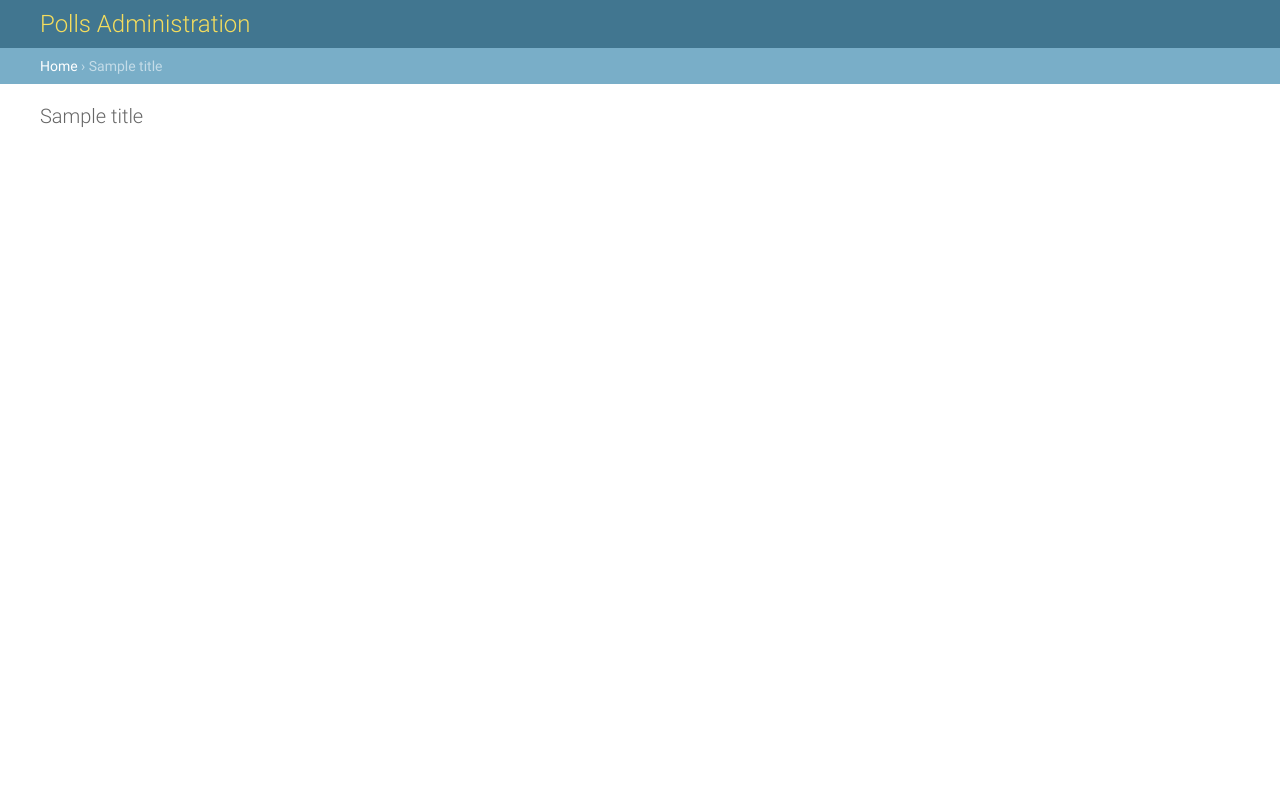
After one commit to GuroKung/django-sample-app, a Django app: template templates/admin/base_site.html in a window 1280 px wide. The commit adds this page. Run offline with Django 3.2, Linux system fonts and the light colour scheme; the template is opened without the code that fills it: most values are stand-ins (such as "Sample title", 1, 10 or a date in 2020); parts of the project's set-up code (start-up, migrations or seed data) failed here and were passed over.

Commit message:
customize admin page

```diff
--- a/mysite/settings.py
+++ b/mysite/settings.py
@@ -55,7 +55,7 @@ ROOT_URLCONF = 'mysite.urls'
 TEMPLATES = [
     {
         'BACKEND': 'django.template.backends.django.DjangoTemplates',
-        'DIRS': [],
+        'DIRS': [os.path.join(BASE_DIR, 'templates')],
         'APP_DIRS': True,
         'OPTIONS': {
             'context_processors': [
--- a/polls/models.py
+++ b/polls/models.py
@@ -15,6 +15,10 @@ class Question(models.Model):
         now = timezone.now()
         return now - datetime.timedelta(days=1) <= self.pub_date <= now
 
+    was_published_recently.admin_order_field = 'pub_date'
+    was_published_recently.boolean = True
+    was_published_recently.short_description = 'Published recently?'
+
 
 class Choice(models.Model):
     question = models.ForeignKey(Question, on_delete=models.CASCADE)
--- /dev/null
+++ b/polls/static/polls/style.css
@@ -0,0 +1,6 @@
+body {
+    background: white url("images/background.gif") no-repeat right bottom;
+}
+li a {
+    color: white;
+}
--- a/polls/templates/polls/index.html
+++ b/polls/templates/polls/index.html
@@ -1,3 +1,7 @@
+{% load static %}
+
+<link rel="stylesheet" type="text/css" href="{% static 'polls/style.css' %}" />
+
 {% if latest_question_list %}
     <ul>
     {% for question in latest_question_list %}
--- /dev/null
+++ b/templates/admin/base_site.html
@@ -0,0 +1,9 @@
+{% extends "admin/base.html" %}
+
+{% block title %}{{ title }} | {{ site_title|default:_('Django site admin') }}{% endblock %}
+
+{% block branding %}
+<h1 id="site-name"><a href="{% url 'admin:index' %}">Polls Administration</a></h1>
+{% endblock %}
+
+{% block nav-global %}{% endblock %}
```
Also changed, not shown: polls/admin.py (+17 -3 lines), polls/static/polls/images/background.gif (added).
